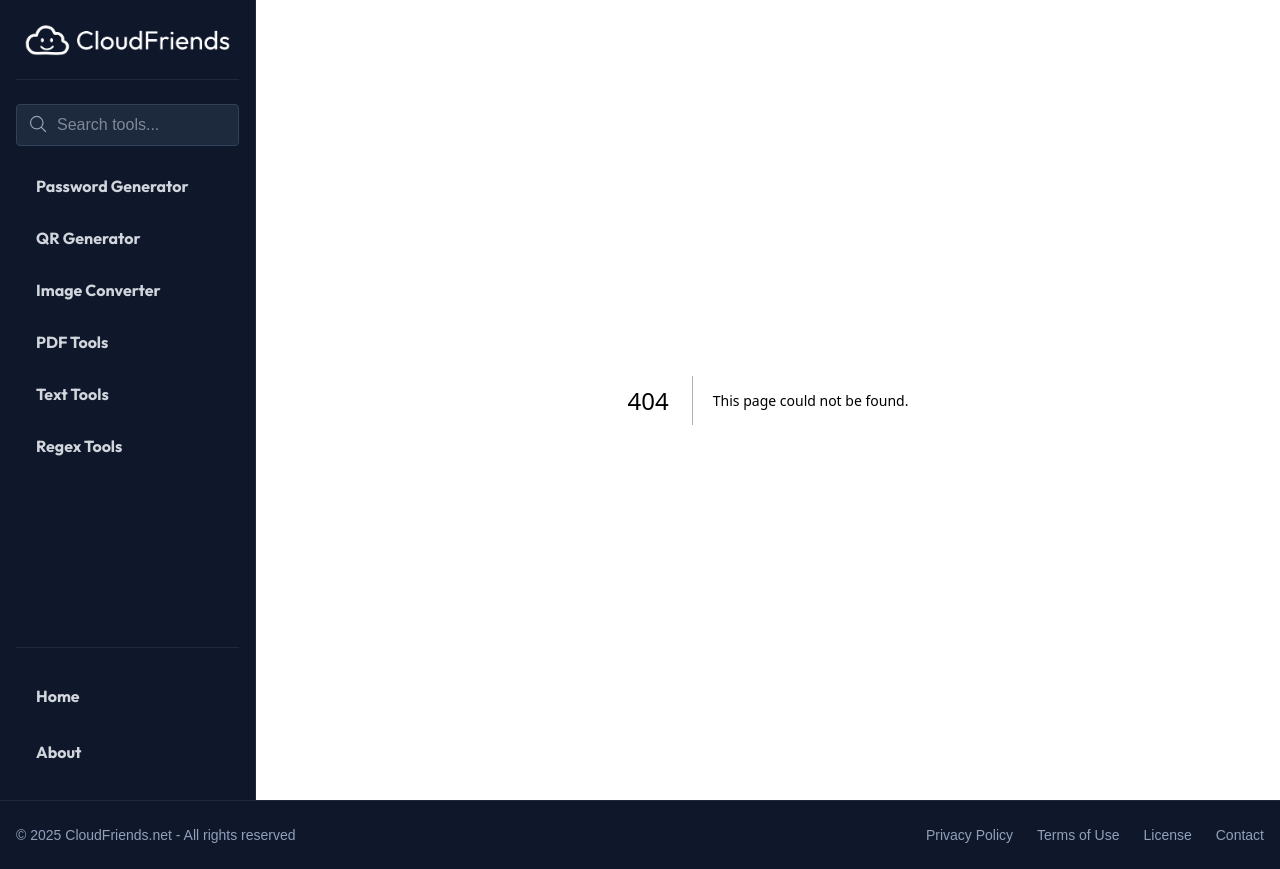
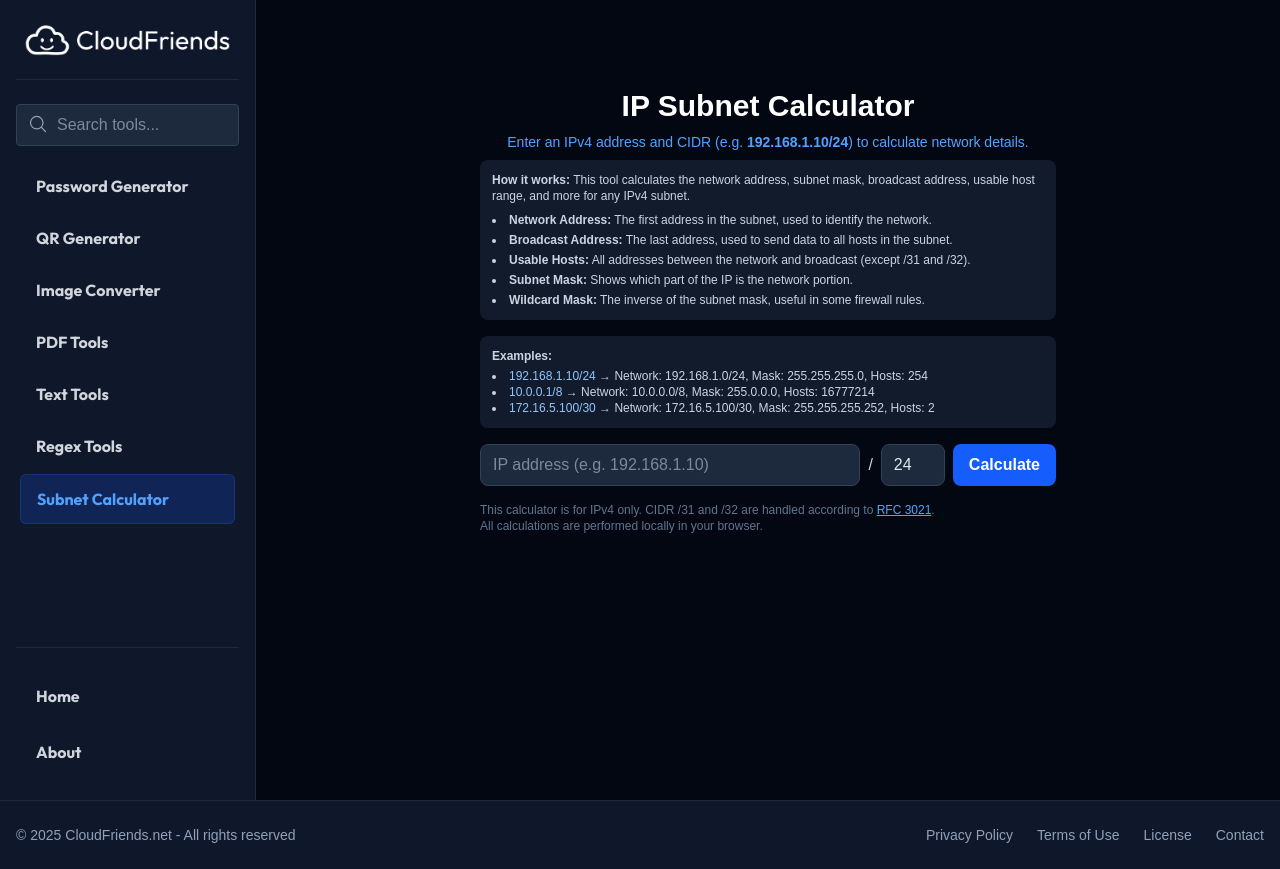
Before and after one commit to cloudfriends-net/cloudfriends, a Next.js app: page /tools/subnet-calculator in a window 1280 px wide. Before the commit this address had no page. Built offline with nearby package versions, Linux system fonts and the light colour scheme.

Commit message:
Added subnet calculator

```diff
--- a/src/app/page.tsx
+++ b/src/app/page.tsx
@@ -119,6 +119,19 @@ export default function Home() {
               </p>
             </div>
           </Link>
+
+          {/* Subnet Calculator Card */}
+          <Link href="/tools/subnet-calculator" className="bg-slate-800 rounded-lg overflow-hidden hover:bg-slate-700 transition-colors border border-slate-700">
+            <div className="p-4">
+              <div className="mb-2 bg-blue-500/10 w-10 h-10 rounded-lg flex items-center justify-center">
+                <CodeBracketIcon className="h-5 w-5 text-blue-400" />
+              </div>
+              <h3 className="text-lg font-semibold text-white mb-1">Subnet Calculator</h3>
+              <p className="text-slate-300 text-xs">
+                Calculate IPv4 subnets, masks, ranges, and more. Great for network planning and troubleshooting.
+              </p>
+            </div>
+          </Link>
         </div>
 
         {/* Additional Information */}
--- /dev/null
+++ b/src/app/tools/subnet-calculator/page.tsx
@@ -0,0 +1,143 @@
+'use client'
+
+import { useState } from 'react'
+
+function calculateSubnet(ip: string, cidr: number) {
+  // Validate input
+  const ipParts = ip.split('.').map(Number)
+  if (
+    ipParts.length !== 4 ||
+    ipParts.some(n => isNaN(n) || n < 0 || n > 255) ||
+    cidr < 0 ||
+    cidr > 32
+  ) {
+    return { error: 'Invalid IP address or CIDR.' }
+  }
+
+  // Convert IP to integer
+  const ipInt =
+    (ipParts[0] << 24) |
+    (ipParts[1] << 16) |
+    (ipParts[2] << 8) |
+    ipParts[3]
+
+  const mask = cidr === 0 ? 0 : 0xffffffff << (32 - cidr)
+  const network = ipInt & mask
+  const broadcast = network | (~mask >>> 0)
+  const firstHost = cidr === 32 ? network : network + 1
+  const lastHost = cidr === 32 ? network : broadcast - 1
+  const hosts =
+    cidr === 32
+      ? 1
+      : cidr === 31
+      ? 2
+      : Math.max(0, broadcast - network - 1)
+
+  function intToIp(int: number) {
+    return [
+      (int >>> 24) & 0xff,
+      (int >>> 16) & 0xff,
+      (int >>> 8) & 0xff,
+      int & 0xff,
+    ].join('.')
+  }
+
+  return {
+    network: intToIp(network),
+    broadcast: intToIp(broadcast),
+    mask: intToIp(mask),
+    firstHost: intToIp(firstHost),
+    lastHost: intToIp(lastHost),
+    hosts,
+    cidr,
+    error: null,
+    binaryMask: mask.toString(2).padStart(32, '0').replace(/(.{8})/g, '$1.').slice(0, -1),
+    wildcardMask: intToIp(~mask >>> 0),
+  }
+}
+
+export default function SubnetCalculator() {
+  const [ip, setIp] = useState('')
+  const [cidr, setCidr] = useState(24)
+  const [result, setResult] = useState<any>(null)
+
+  const handleCalculate = () => {
+    setResult(calculateSubnet(ip.trim(), Number(cidr)))
+  }
+
+  return (
+    <main className="min-h-screen bg-gray-950 flex flex-col items-center px-2" style={{ paddingTop: '5.5rem' }}>
+      <div className="w-full max-w-xl">
+        <h1 className="text-3xl font-bold text-center mb-2 text-white">IP Subnet Calculator</h1>
+        <p className="text-blue-400 text-center mb-2 text-sm">
+          Enter an IPv4 address and CIDR (e.g. <b>192.168.1.10/24</b>) to calculate network details.
+        </p>
+        <div className="bg-slate-800/60 rounded-lg p-3 mb-4 text-xs text-slate-300">
+          <b>How it works:</b> This tool calculates the network address, subnet mask, broadcast address, usable host range, and more for any IPv4 subnet.
+          <ul className="list-disc list-inside mt-2 space-y-1">
+            <li><b>Network Address:</b> The first address in the subnet, used to identify the network.</li>
+            <li><b>Broadcast Address:</b> The last address, used to send data to all hosts in the subnet.</li>
+            <li><b>Usable Hosts:</b> All addresses between the network and broadcast (except /31 and /32).</li>
+            <li><b>Subnet Mask:</b> Shows which part of the IP is the network portion.</li>
+            <li><b>Wildcard Mask:</b> The inverse of the subnet mask, useful in some firewall rules.</li>
+          </ul>
+        </div>
+        <div className="bg-slate-800/60 rounded-lg p-3 mb-4 text-xs text-slate-300">
+          <b>Examples:</b>
+          <ul className="list-disc list-inside mt-1">
+            <li><span className="text-blue-300">192.168.1.10/24</span> → Network: 192.168.1.0/24, Mask: 255.255.255.0, Hosts: 254</li>
+            <li><span className="text-blue-300">10.0.0.1/8</span> → Network: 10.0.0.0/8, Mask: 255.0.0.0, Hosts: 16777214</li>
+            <li><span className="text-blue-300">172.16.5.100/30</span> → Network: 172.16.5.100/30, Mask: 255.255.255.252, Hosts: 2</li>
+          </ul>
+        </div>
+        <div className="flex gap-2 mb-4">
+          <input
+            type="text"
+            value={ip}
+            onChange={e => setIp(e.target.value)}
+            className="flex-1 bg-slate-800 text-slate-200 rounded-lg px-3 py-2 border border-slate-700"
+            placeholder="IP address (e.g. 192.168.1.10)"
+            autoComplete="off"
+          />
+          <span className="text-slate-300 flex items-center">/</span>
+          <input
+            type="number"
+            value={cidr}
+            onChange={e => setCidr(Number(e.target.value))}
+            min={0}
+            max={32}
+            className="w-16 bg-slate-800 text-slate-200 rounded-lg px-3 py-2 border border-slate-700"
+            placeholder="CIDR"
+          />
+          <button
+            onClick={handleCalculate}
+            className="bg-blue-600 hover:bg-blue-500 text-white px-4 py-2 rounded-lg font-semibold"
+          >
+            Calculate
+          </button>
+        </div>
+        {result && result.error && (
+          <div className="text-red-400 mb-2">{result.error}</div>
+        )}
+        {result && !result.error && (
+          <div className="bg-slate-800 rounded-lg p-4 border border-slate-700 text-slate-200 text-sm space-y-1">
+            <div><b>Network Address:</b> {result.network}/{result.cidr}</div>
+            <div><b>Subnet Mask:</b> {result.mask} <span className="text-slate-400 ml-2">(Binary: {result.binaryMask})</span></div>
+            <div><b>Wildcard Mask:</b> {result.wildcardMask}</div>
+            <div><b>Broadcast Address:</b> {result.broadcast}</div>
+            <div><b>First Host:</b> {result.firstHost}</div>
+            <div><b>Last Host:</b> {result.lastHost}</div>
+            <div><b>Usable Hosts:</b> {result.hosts}</div>
+          </div>
+        )}
+        <div className="text-slate-500 text-xs mt-4">
+          <p>
+            This calculator is for IPv4 only. CIDR /31 and /32 are handled according to <a href="https://datatracker.ietf.org/doc/html/rfc3021" target="_blank" rel="noopener noreferrer" className="underline text-blue-400">RFC 3021</a>.
+            <br />
+            All calculations are performed locally in your browser.
+          </p>
+        </div>
+      </div>
+    </main>
+  )
+}
--- a/src/components/SidebarNav.tsx
+++ b/src/components/SidebarNav.tsx
@@ -12,7 +12,8 @@ const tools = [
   { name: 'Image Converter', path: '/tools/image-converter', keywords: ['image', 'convert', 'jpg', 'png'] },
   { name: 'PDF Tools', path: '/tools/pdf-tools', keywords: ['pdf', 'merge', 'split', 'convert'] },
   { name: 'Text Tools', path: '/tools/text-tools', keywords: ['text', 'case', 'clean', 'count'] },
-  { name: 'Regex Tools', path: '/tools/regex-tools', keywords: ['regex', 'clean', 'clean'] }
+  { name: 'Regex Tools', path: '/tools/regex-tools', keywords: ['regex', 'clean', 'pattern', 'match'] },
+  { name: 'Subnet Calculator', path: '/tools/subnet-calculator', keywords: ['subnet', 'ip', 'network', 'cidr', 'calculator'] }
 ]
 
 export function SidebarNav() {
```
